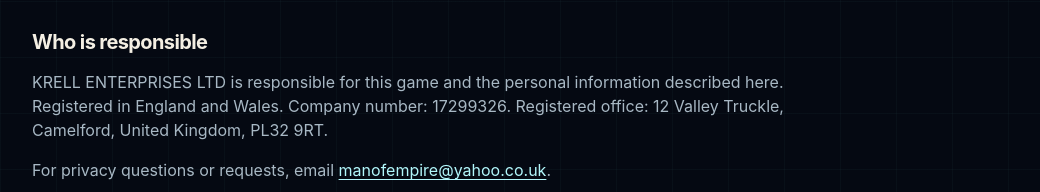
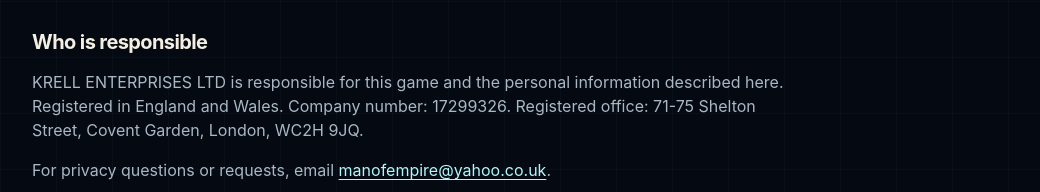
Before and after one commit to mikerobins1959-design/who-am-i-daily-poc, a website: page privacy.html in a window 1280 px wide. Shown: the part 223-415 px from the top of the page, without its empty margins (224-1264 px from the left). Drawn offline with Linux system fonts and the light colour scheme.

Commit message:
Update registered office address in privacy notice

```diff
--- a/privacy.html
+++ b/privacy.html
@@ -18,7 +18,7 @@
       </header>
       <section aria-labelledby="operator">
         <h2 id="operator">Who is responsible</h2>
-        <p>KRELL ENTERPRISES LTD is responsible for this game and the personal information described here. Registered in England and Wales. Company number: 17299326. Registered office: 12 Valley Truckle, Camelford, United Kingdom, PL32 9RT.</p>
+        <p>KRELL ENTERPRISES LTD is responsible for this game and the personal information described here. Registered in England and Wales. Company number: 17299326. Registered office: 71-75 Shelton Street, Covent Garden, London, WC2H 9JQ.</p>
         <p>For privacy questions or requests, email <a href="mailto:manofempire@yahoo.co.uk">manofempire@yahoo.co.uk</a>.</p>
       </section>
       <section aria-labelledby="game-data">
```
